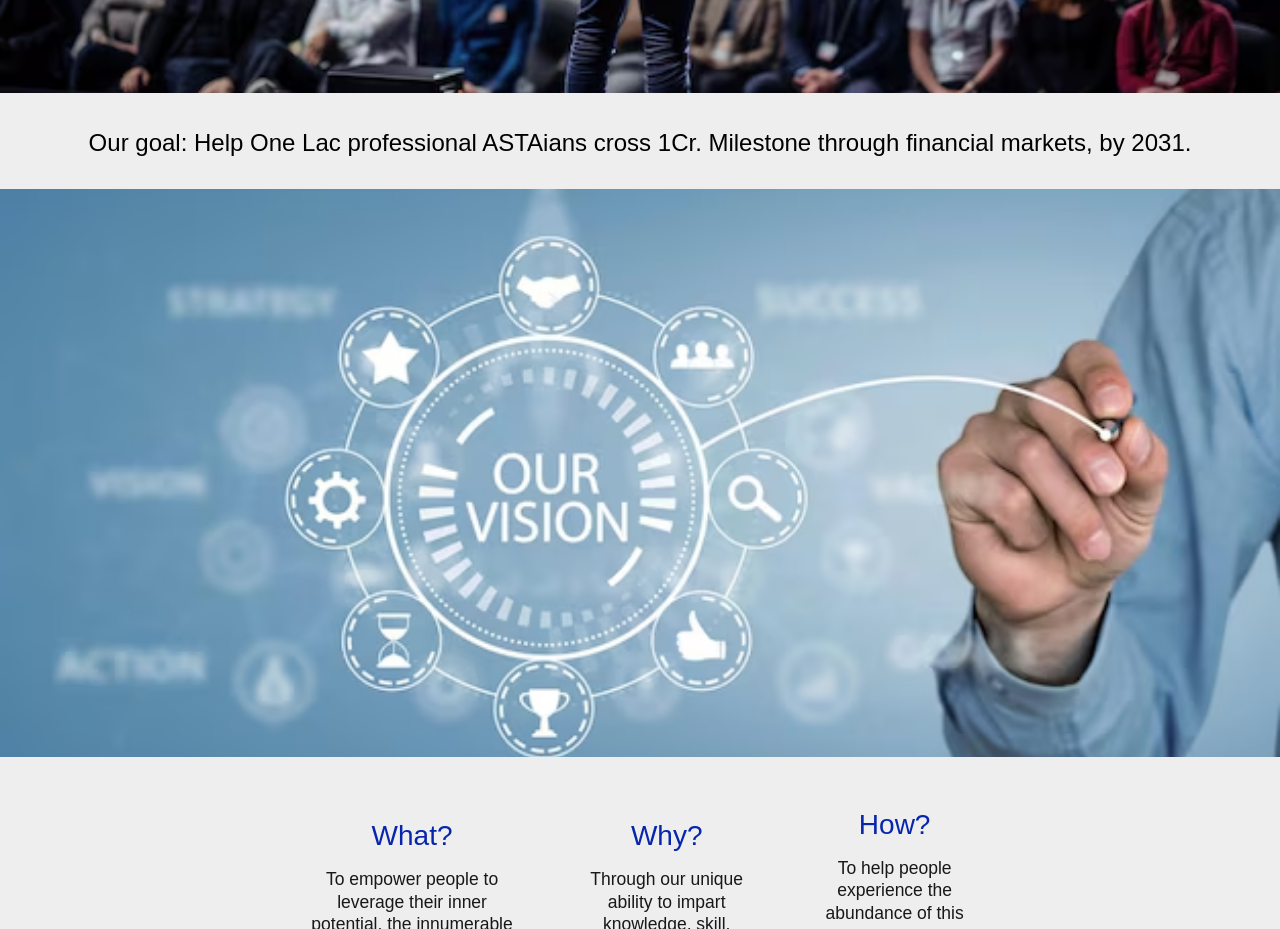
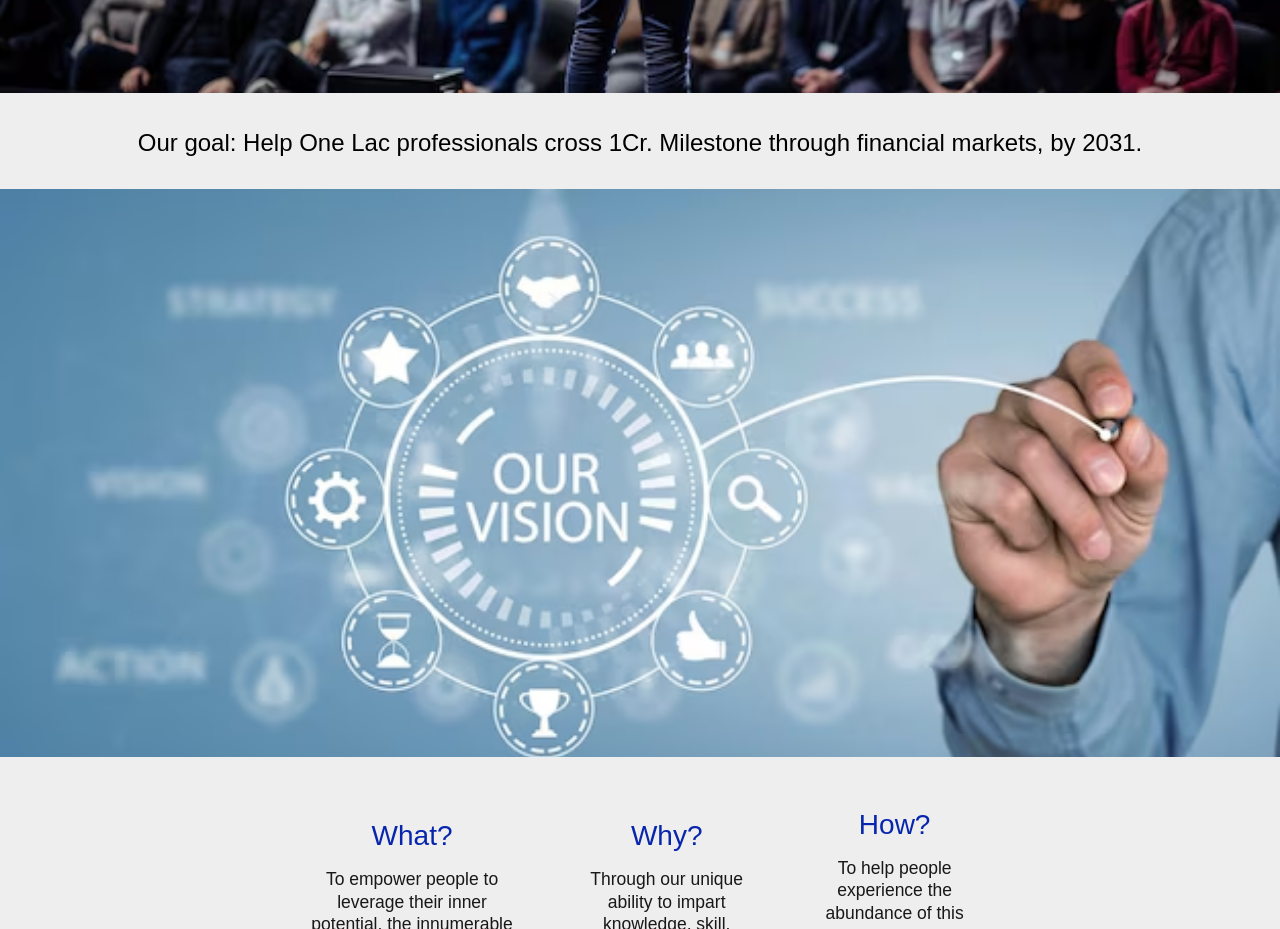
Before and after one commit to Yash-1602/Stock-Market, a plain HTML site: page index.html in a window 1280 px wide. Shown: the part 1660-2589 px from the top of the page. Drawn offline with Linux system fonts and the light colour scheme.

Commit message:
Update index.html

```diff
--- a/index.html
+++ b/index.html
@@ -56,7 +56,7 @@
     <div class="about">
         <div class="crowd">
             <img src="./Images/crowd.avif" alt="Sample Image" class="responsive-img">
-            <p>Our goal: Help One Lac professional ASTAians cross 1Cr. Milestone through financial markets, by 2031.</p>
+            <p>Our goal: Help One Lac professionals cross 1Cr. Milestone through financial markets, by 2031.</p>
         </div>
         <div id="vision"></div>
         <div class="crowd">
```
